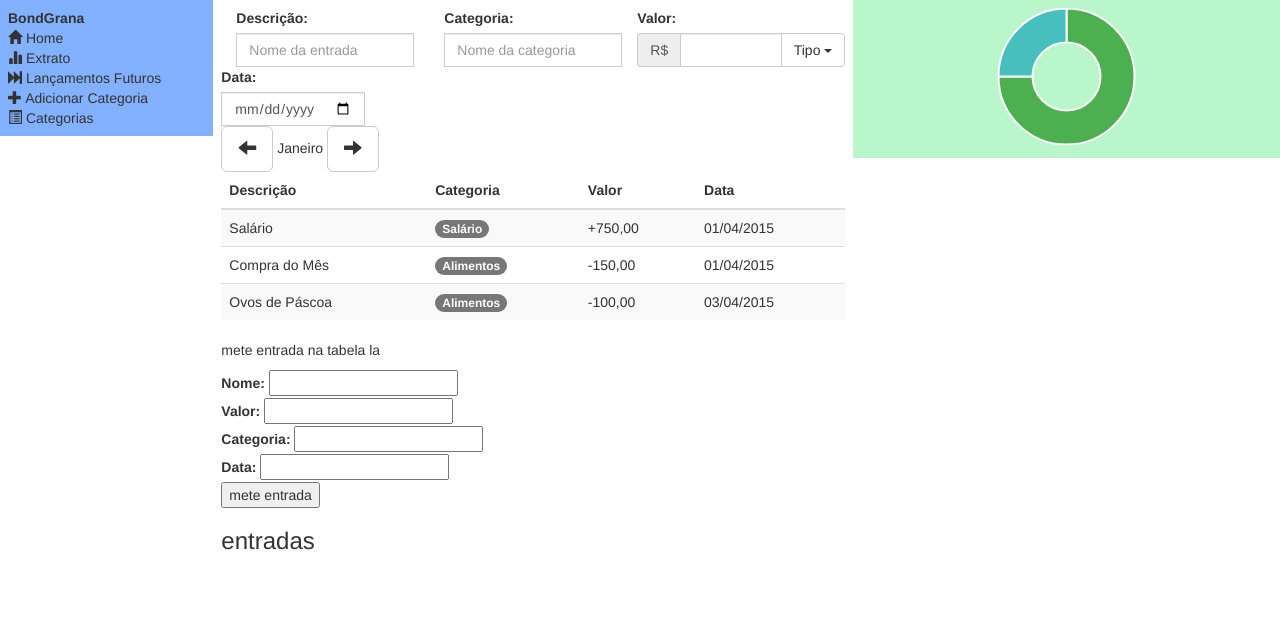
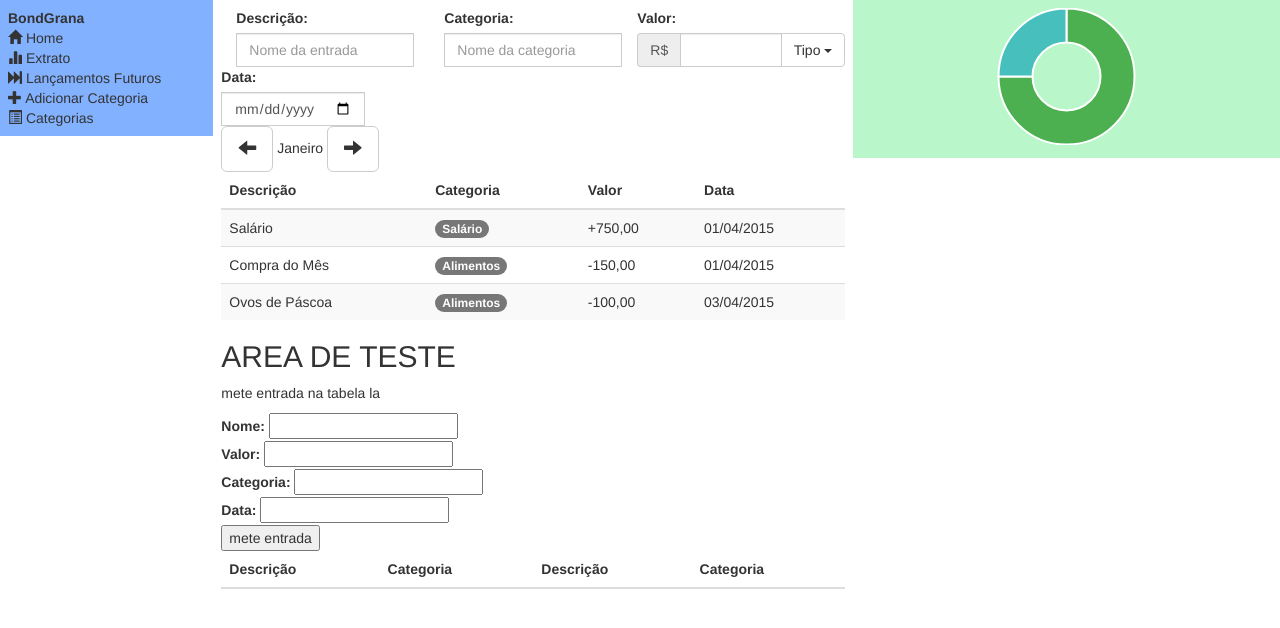
Before and after one commit to patrezechita/bondgrana, a plain HTML site: page index.html in a window 1280 px wide. Drawn offline with nearby package versions, Linux system fonts and the light colour scheme.

Commit message:
add metodo de visualizacao do bd na parte principal

```diff
--- a/index.html
+++ b/index.html
@@ -140,7 +140,7 @@
 </table>
 
 
-<!-- VOCE ESTA ESTRANDO NO DESCONHECIDO
+<!-- VOCE ESTA ENTRANDO NO DESCONHECIDO
       ESSA PARTE DO CODIGO É PATREZIANA
       ENTAO TEM MUITO BUG E É DIFICIL DE ENTENDER AINDA
 
@@ -150,7 +150,7 @@
 
 
 
-
+<h2>AREA DE TESTE</h2>
 
 
 
@@ -180,11 +180,34 @@
 
 
 
-
+<!--
 <div id="visualizarEntrada">
      <h3>entradas</h3>
 
     <ul id="listaEntrada"></ul>
+</div>
+-->
+
+
+
+
+<div class="table-responsive">
+            <table class="table table-striped">
+              <thead>
+                <tr>
+                    <th>Descrição</th>
+                    <th>Categoria</th>
+                    <th>Descrição</th>
+                    <th>Categoria</th>
+                </tr>
+              </thead>
+
+              <tbody id="listaEntrada">
+
+
+                </tbody>
+
+            </table>
 </div>
 
 
@@ -194,15 +217,8 @@
 
 
 
+      <!-- FIM DA AREA PATREZIANA -->
 
-
-
-
-
-
-
-
-      <!-- FIM DA AREA PATREZIANA -->
 </div>
         </div>
 
--- a/js/bd.js
+++ b/js/bd.js
@@ -56,7 +56,7 @@ function atualizaListaEntrada(transaction, results) {
     for (i = 0; i < results.rows.length; i++) {
         var row = results.rows.item(i);
 
-        listholder.innerHTML += "<li>" + row.nome + " - " + row.valor + " - " + row.categoria + " - " + row.data;
+        listholder.innerHTML += "<tr><td>" + row.nome + "</td><td>" + row.valor + "</td><td>" + row.categoria + "</td><td>" + row.data + "</td></tr>";
     }
 
 }
```
